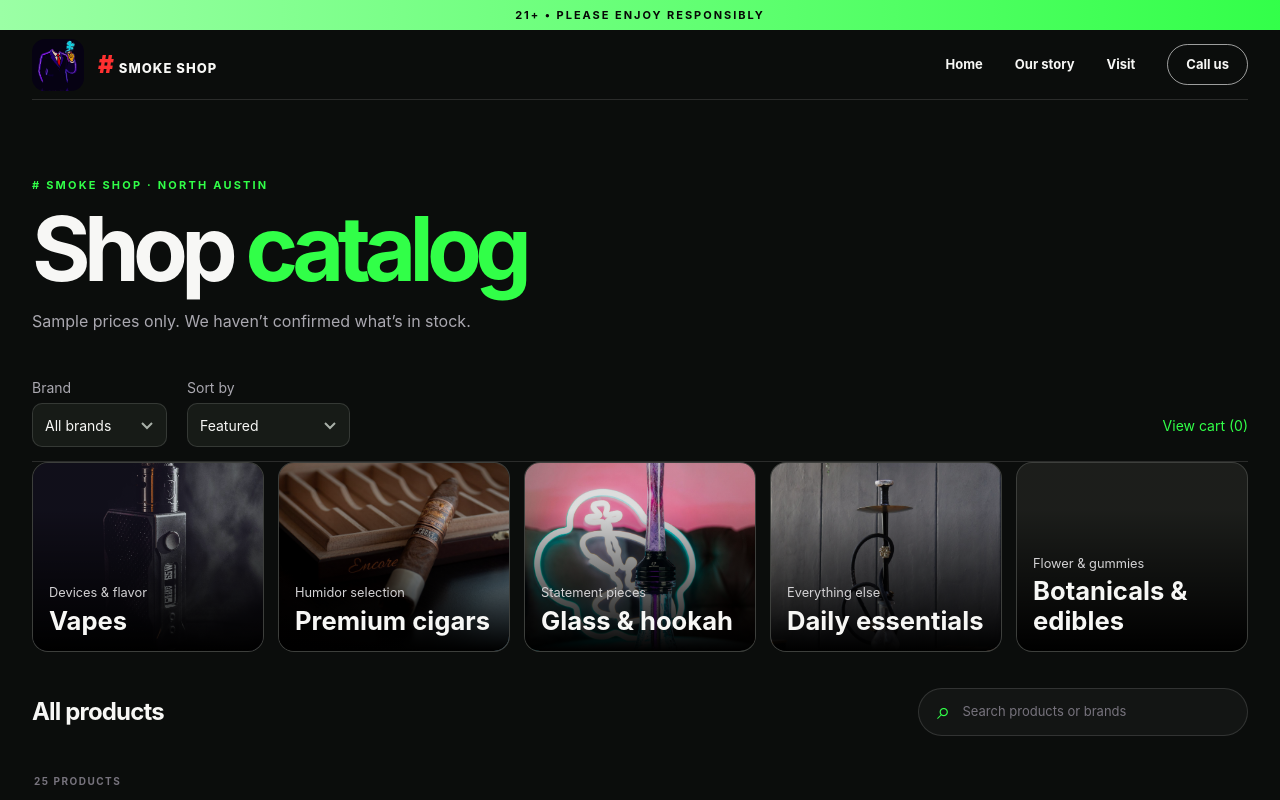
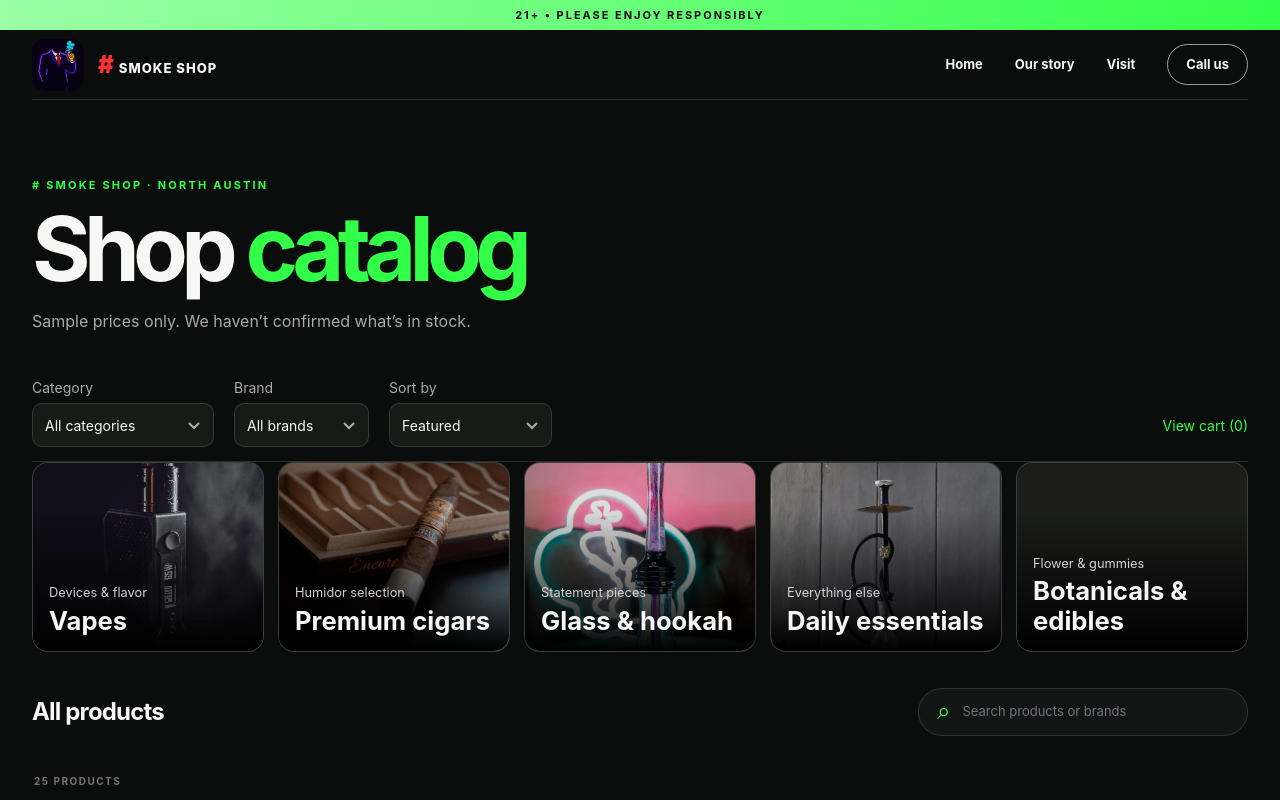
Before and after one commit to Nagasai125/Hash, a Next.js app: page /catalog in a window 1280 px wide. Shown: the top 800 px of the page. Built offline with nearby package versions, Linux system fonts and the light colour scheme.

Commit message:
Update Site source

```diff
--- a/app/catalog/CatalogExplorer.tsx
+++ b/app/catalog/CatalogExplorer.tsx
@@ -53,6 +53,10 @@ export default function CatalogExplorer() {
       </div>
 
       {hasProducts && <div className="shop-options">
+        <label>Category <select value={activeCategory} onChange={(event) => setActiveCategory(event.target.value)}>
+          <option value="all">All categories</option>
+          {catalogCategories.map(({ id, name }) => <option key={id} value={id}>{name}</option>)}
+        </select></label>
         <label>Brand <select value={brand} onChange={(event) => setBrand(event.target.value)}>
           <option value="">All brands</option>
           {brands.map((name) => <option key={name}>{name}</option>)}
```
